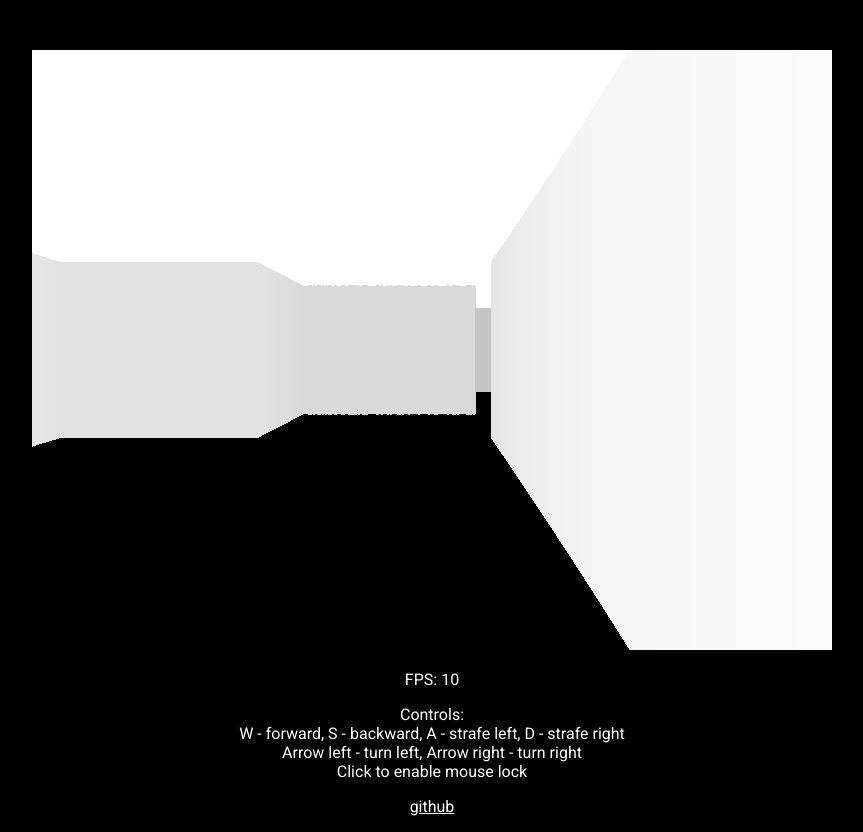
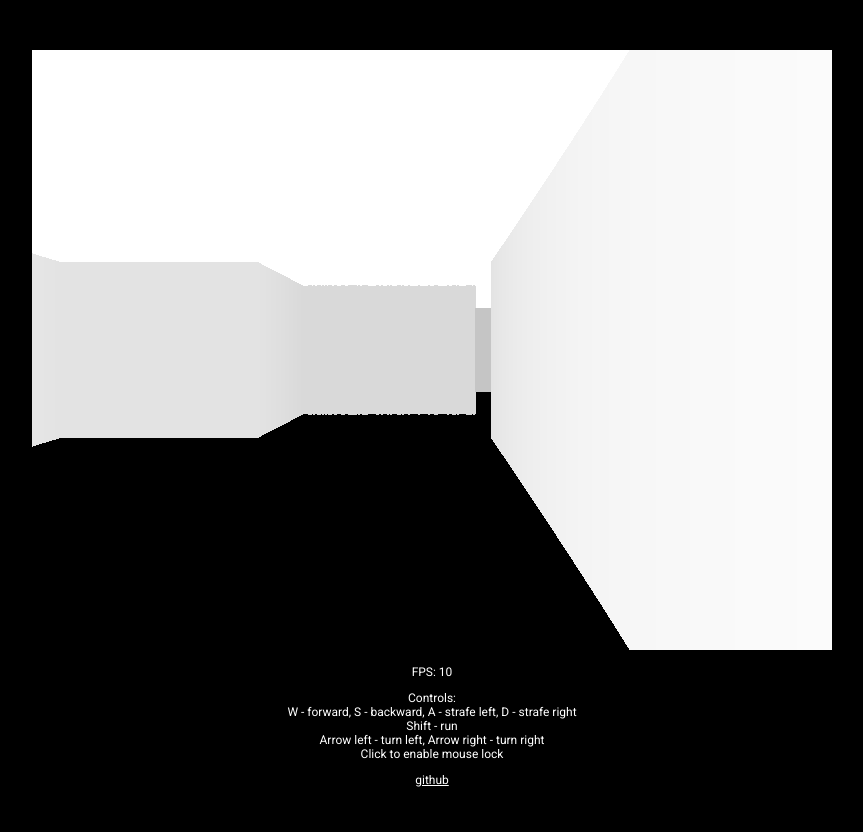
Before and after one commit to 7affer/raycast, a website built with webpack: page src/index.html in a window 1280 px wide. Shown: the whole page, without its empty margins (208-1071 px from the left). After the commit the page ends 800 px from the top, so only its background shows below. Built offline with nearby package versions, Linux system fonts and the light colour scheme; animation ran at ten frames a second; files whose address does not match are found by name.

Commit message:
Style changes

```diff
--- a/src/index.html
+++ b/src/index.html
@@ -18,13 +18,14 @@
 
 <body>
     <!--[if lt IE 7]>
-            <p class="browsehappy">You are using an <strong>outdated</strong> browser. Please <a href="#">upgrade your browser</a> to improve your experience.</p>
-        <![endif]-->
+        <p class="browsehappy">You are using an <strong>outdated</strong> browser. Please <a href="#">upgrade your browser</a> to improve your experience.</p>
+    <![endif]-->
     <canvas id="gamecanvas"></canvas>
     <p>FPS: <span id="fps"></span></p>
     <p>
         Controls: <br>
         W - forward, S - backward, A - strafe left, D - strafe right<br>
+        Shift - run<br>
         Arrow left - turn left, Arrow right - turn right<br>
         Click to enable mouse lock
     </p>
--- a/src/styles.scss
+++ b/src/styles.scss
@@ -4,6 +4,7 @@ body {
     background: #000;
     color: #fff;
     font-family: Roboto;
+    font-size: 12px;
 
     a {
         color: #fff;
```
Also changed, not shown: docs/index.html (+3 -2 lines), docs/styles.css, 1 other file.
